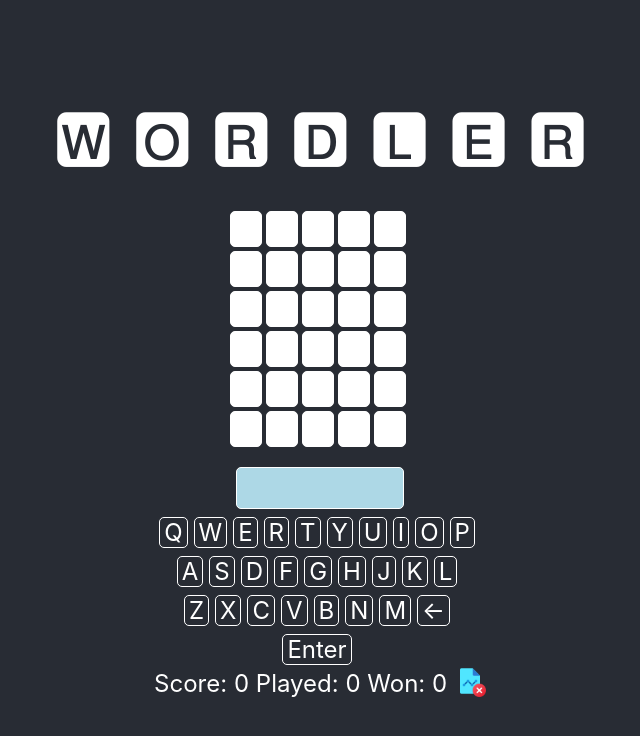
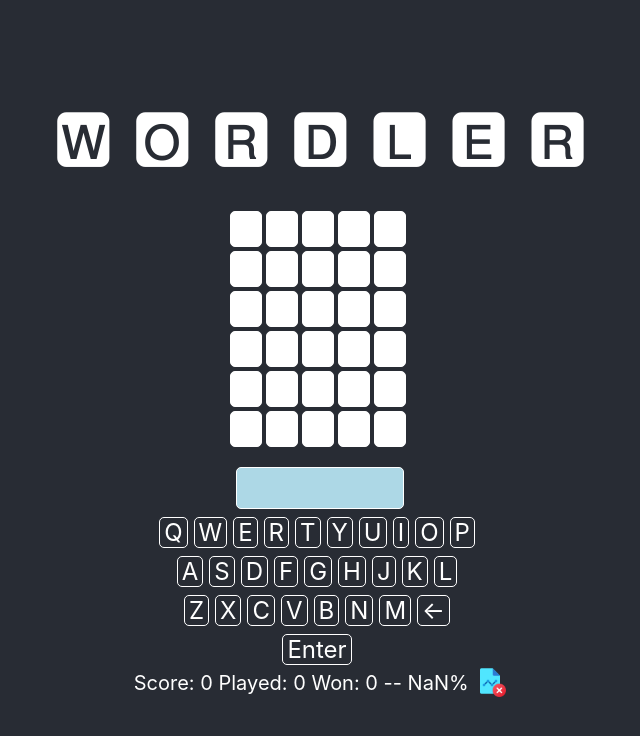
Before and after one commit to crashdaddy/wordlier, a React (Create React App) app: page / in a window 1280 px wide. Shown: the top 736 px of the page, without its empty margins (320-960 px from the left). Built offline with nearby package versions, Linux system fonts and the light colour scheme.

Commit message:
added percentage won to Score component

```diff
--- a/src/components/Score.js
+++ b/src/components/Score.js
@@ -5,10 +5,10 @@ import deleteIcon from './deleteScores.png';
 class Score extends Component {
 
     render() {
-
+     let percentWon = parseFloat((this.props.gamesWon/this.props.gamesPlayed)*100).toFixed(1);
        return (
-        <div style={{verticalAlign:"middle",fontSize:"24px"}}>
-            Score: {this.props.score} Played: {this.props.gamesPlayed} Won: {this.props.gamesWon} <img src={deleteIcon} alt= "Delete Scores?" style={{display:"inline-block",verticalAlign:"middle",width:"32px",height:"32px",paddingBottom:"8px"}} onClick={this.props.clearScores} />
+        <div style={{verticalAlign:"middle",fontSize:"20px"}}>
+            Score: {this.props.score} Played: {this.props.gamesPlayed} Won: {this.props.gamesWon} -- {percentWon}% <img src={deleteIcon} alt= "Delete Scores?" style={{display:"inline-block",verticalAlign:"middle",width:"32px",height:"32px",paddingBottom:"8px"}} onClick={this.props.clearScores} />
         </div>
        )
 
--- a/src/components/Tile.js
+++ b/src/components/Tile.js
@@ -15,7 +15,8 @@ class Tile extends Component {
     paddingBottom:'4px',
     color:"black",
     borderRadius:'5px',
-    verticalAlign:'middle'}
+    verticalAlign:'middle'
+    }
        return (
 
         <div style={bgStyle}>{this.props.letter}</div>
```
Also changed, not shown: src/App.css (line endings or trailing spaces).
